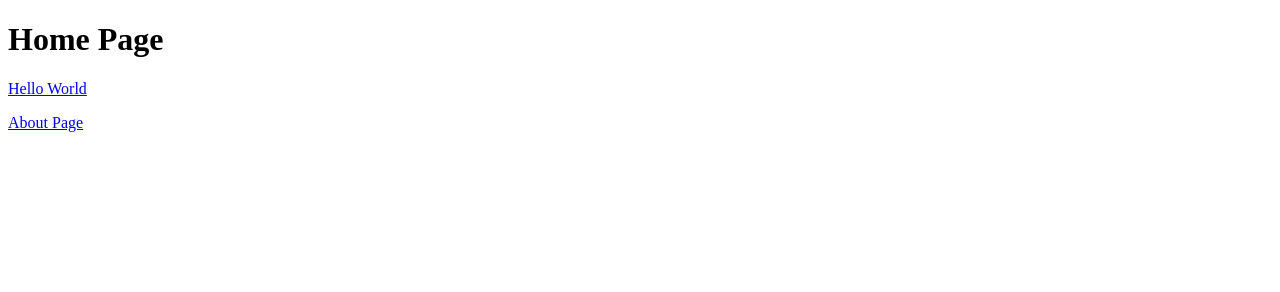
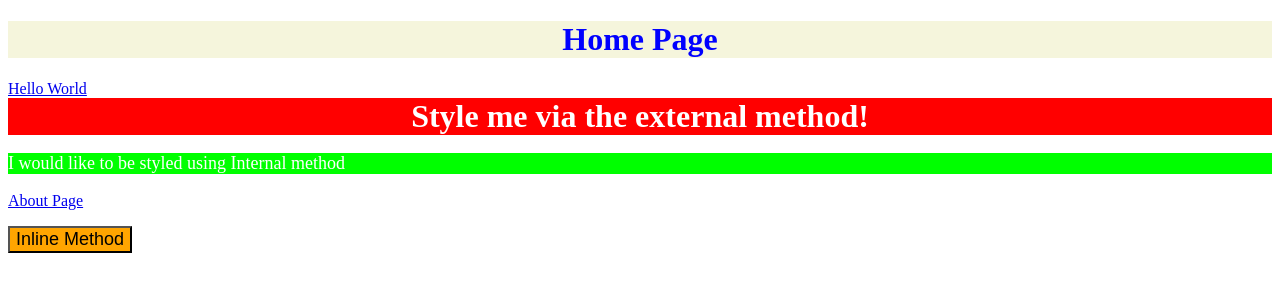
Before and after one commit to AnandAthi/NodeTutorial, a website: page index.html in a window 1280 px wide. Drawn offline with Linux system fonts and the light colour scheme.

Commit message:
Add some styling

```diff
--- a/index.html
+++ b/index.html
@@ -3,12 +3,24 @@
 <head>
     <meta charset="UTF-8">
     <meta name="viewport" content="width=device-width, initial-scale=1.0">
+    <link rel="stylesheet" href="./styles.css">
+    <style>
+        .paratext {
+            background-color: #00ff00;
+            color: #ffffff;
+            font-size: 18px;
+        }
+
+    </style>
     <title>Document</title>
 </head>
 <body>
-    <h1>Home Page</h1>
+    <h1 class="title home">Home Page</h1>
     <a href = "https://anandathi.github.io">Hello World</a>
+    <div class="textcontainer">Style me via the external method! </div>
+    <p class="paratext">I would like to be styled using Internal method</p>
+    <a href = "about.html">About Page</a>
     <p></p>
-    <a href = "about.html">About Page</a>
+    <button style = "background-color: orange;font-size: 18px;">Inline Method</button>
 </body>
 </html>
--- /dev/null
+++ b/styles.css
@@ -0,0 +1,19 @@
+.title {
+    color: #ff0000ff;
+    background-color: aqua;
+    text-align: center;
+}
+
+.title.home {
+    color: #0000ffff;
+    background-color: beige;
+    text-align: center;
+}
+
+.textcontainer {
+    background-color: #ff0000;
+    color: #ffffff;
+    font-size: 32px;
+    font-weight: bold;
+    text-align: center;
+}
```
